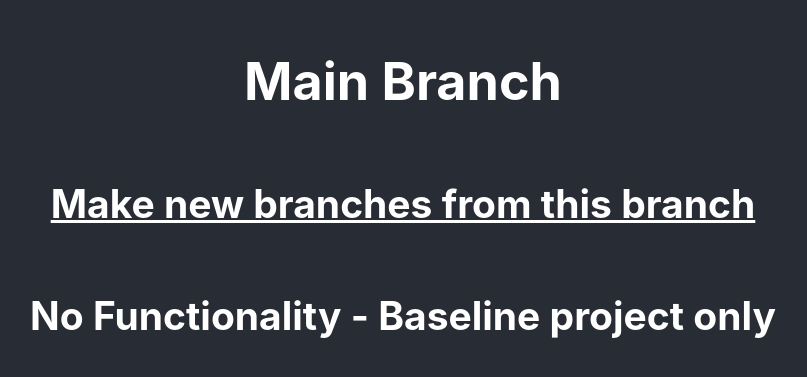
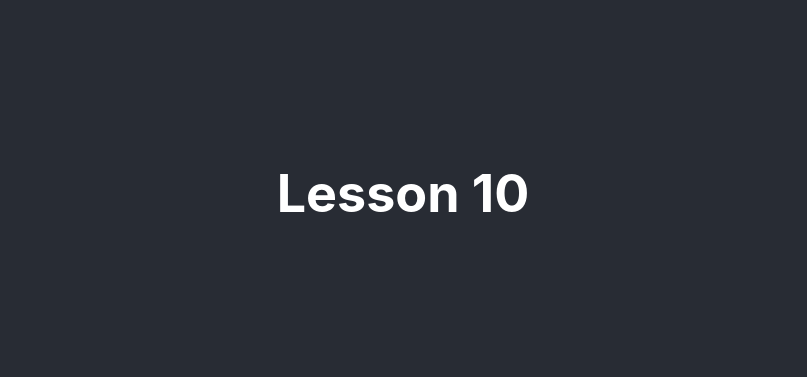
Before and after one commit to tristanbagnulo/youtube-tutorial-learn-react-for-beginners-in-2021, a React (Create React App) app: page / in a window 1280 px wide. Shown: the part 207-584 px from the top of the page, without its empty margins (237-1044 px from the left). Built offline with nearby package versions, Linux system fonts and the light colour scheme.

Commit message:
Added React import to App.js

```diff
--- a/src/App.js
+++ b/src/App.js
@@ -1,14 +1,14 @@
 import './App.css';
+import React from 'react';
 
 function App() {
   return (
     <div className="App">
       <header className="App-header">
 
-        {/* TODO - WHEN NEW BRANCH CREATED Remove below 3 headers. */}
-        <h1>Main Branch</h1>
-        <h2><u>Make new branches from this branch</u></h2>
-        <h2>No Functionality - Baseline project only</h2>
+
+        <h1>Lesson 10</h1>
+
 
       </header>
     </div>
```
